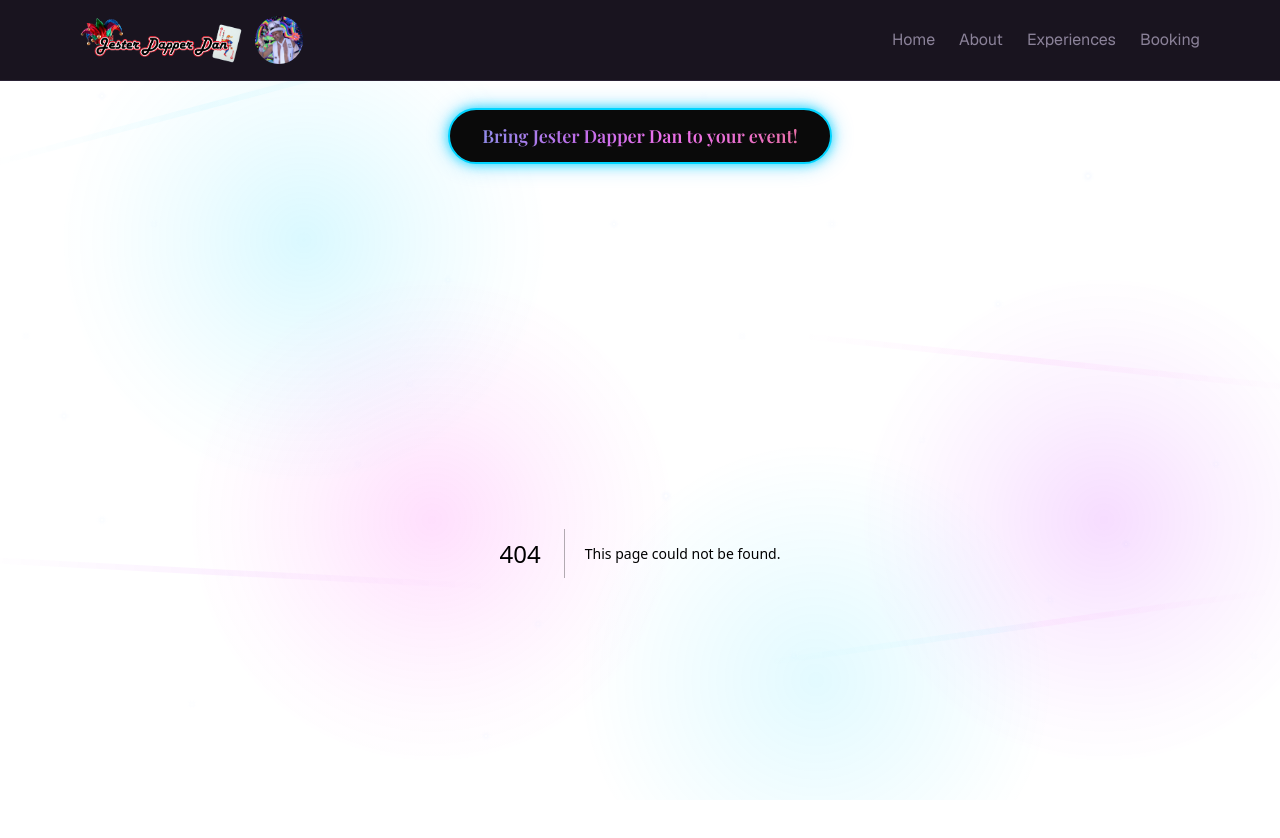
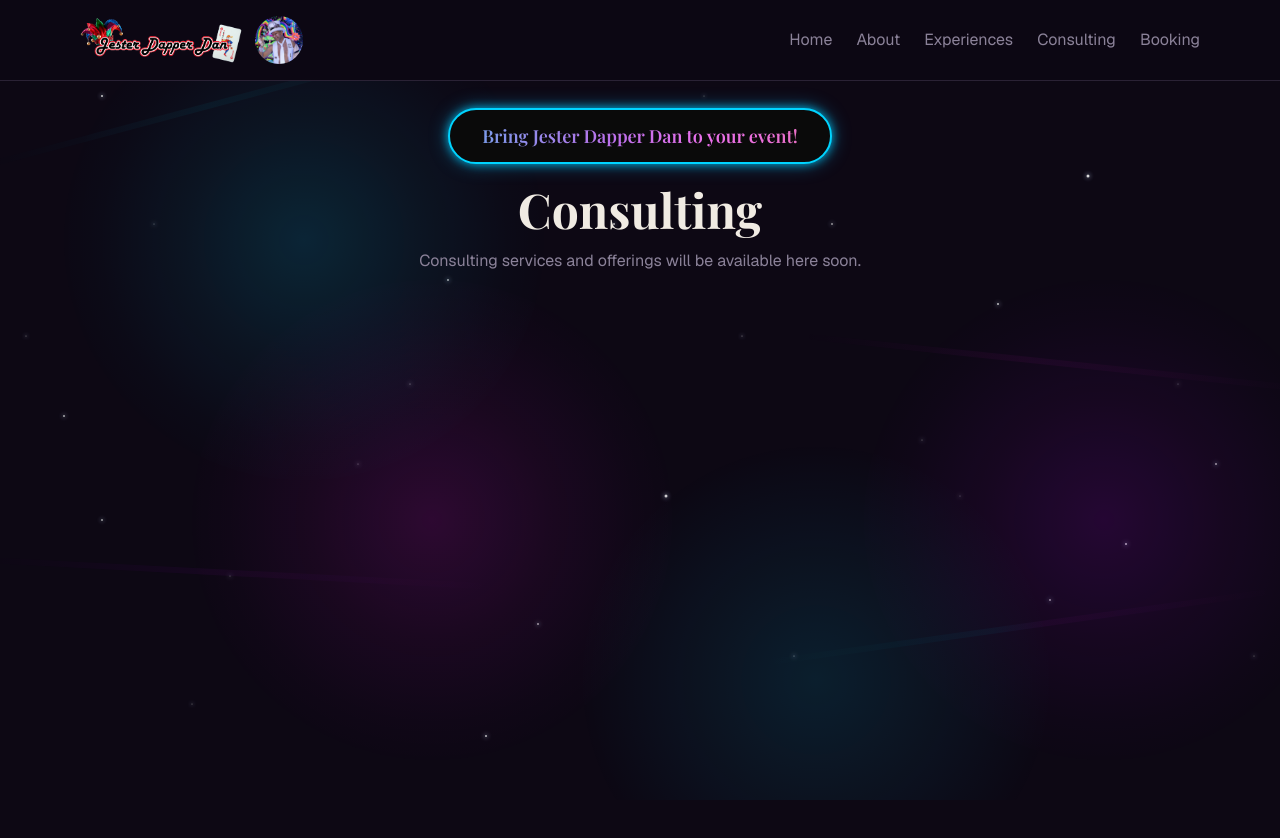
Before and after one commit to Crklemz/jdd, a Next.js app: page /consulting in a window 1280 px wide. Before the commit this address had no page. Shown: the top 838 px of the page. After the commit the page ends 800 px from the top, so only its background shows below. Built offline with nearby package versions, Linux system fonts and the light colour scheme; a web font is replaced by a local one.

Commit message:
feature: add consulting to nav and basic placeholder page

```diff
--- a/app/components/Nav.tsx
+++ b/app/components/Nav.tsx
@@ -5,6 +5,7 @@ const navLinks = [
   { href: "/", label: "Home" },
   { href: "/about", label: "About" },
   { href: "/experiences", label: "Experiences" },
+  { href: "/consulting", label: "Consulting" },
   { href: "/booking", label: "Booking" },
 ] as const;
 
--- /dev/null
+++ b/app/consulting/page.tsx
@@ -0,0 +1,14 @@
+export default function ConsultingPage() {
+  return (
+    <div className="space-y-16 py-8">
+      <section className="text-center">
+        <h1 className="font-display text-4xl font-bold md:text-5xl">
+          Consulting
+        </h1>
+        <p className="mx-auto mt-4 max-w-2xl text-muted">
+          Consulting services and offerings will be available here soon.
+        </p>
+      </section>
+    </div>
+  );
+}
```
